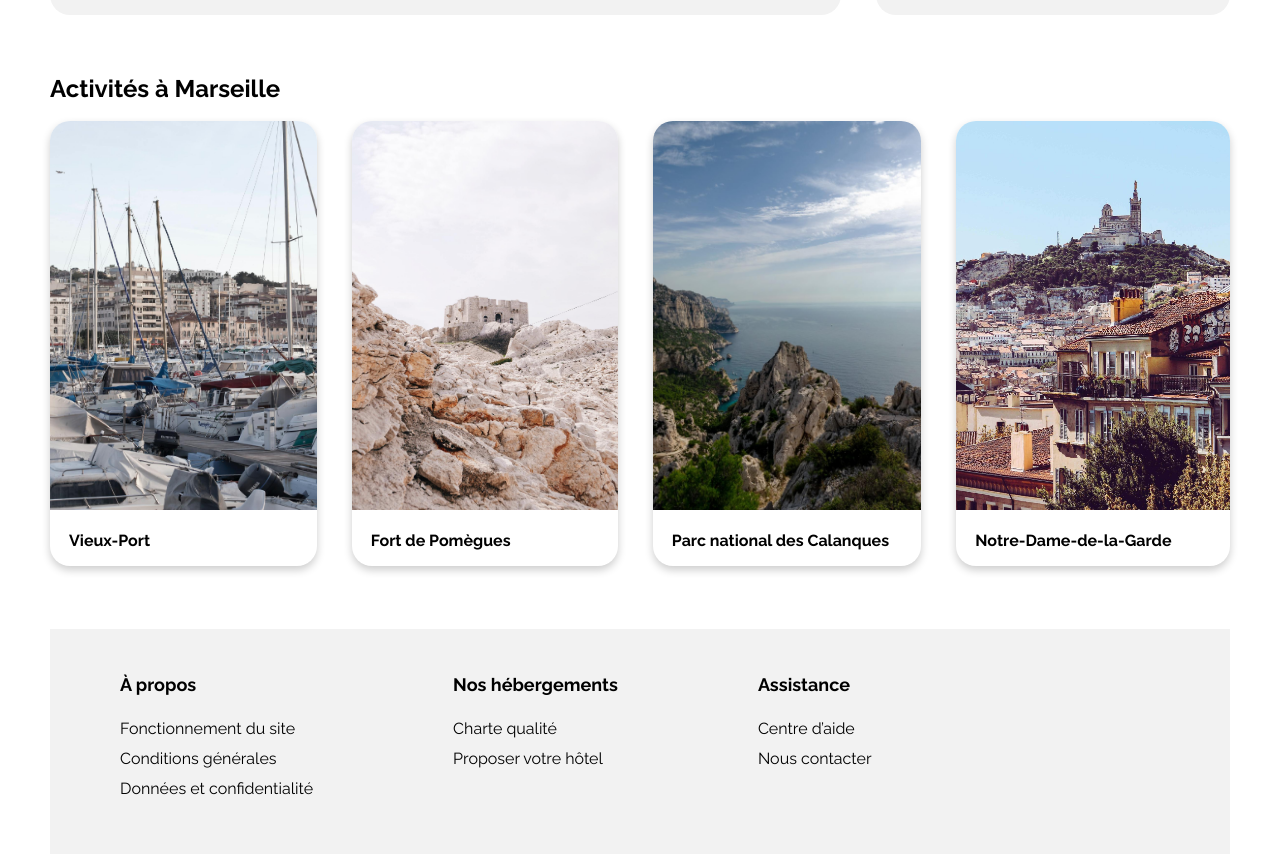
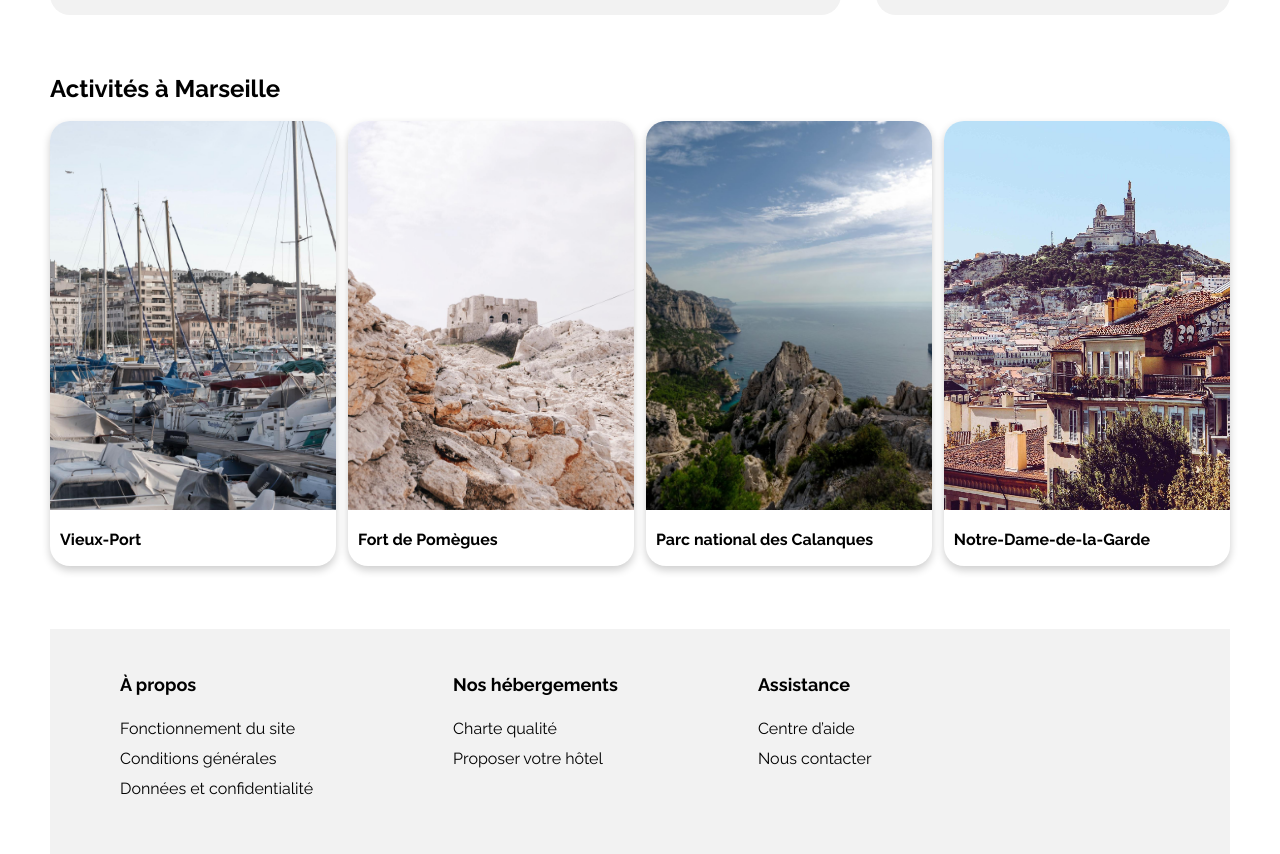
Before and after one commit to Nader-4web/Booki, a plain HTML site: page index.html in a window 1280 px wide. Shown: the part 1040-1894 px from the top of the page. Drawn offline with Linux system fonts and the light colour scheme.

Commit message:
modifs UX mineures

```diff
--- a/css/style.css
+++ b/css/style.css
@@ -854,12 +854,21 @@ bottom: 12px;
     margin-bottom: 18.5px;
 }
 
-#contenant-img{
+/* #contenant-img{
   display: flex;
   gap: 35px;
   width: 100%;
+} */
+
+#contenant-img{
+  display: flex;
+  gap: 1%;
+  width: 100%;
 }
 
+.link-resize2{
+  width: 25%;
+}
 
 .activites{
     height: 445px;
@@ -882,15 +891,12 @@ bottom: 12px;
 
 .p-activites{
     height: 15px;
-    width: 247px;
     font-family: Raleway;
     font-size: 16px;
     font-weight: 700;
-    line-height: 19px;
     letter-spacing: 0em;
     text-align: left;
-    margin-left: 19px;
-    padding-bottom: 20px;
+    padding-inline: 10px;
 }
 
 .p-activites-long{
@@ -1224,7 +1230,10 @@ h1{
   margin-left: 0;
   justify-content: center;
 
+}
 
+.link-resize2{
+  width: inherit;
 }
 
 
@@ -1325,6 +1334,7 @@ width: 100%;
 #contenant-img{
   display: flex;
   flex-direction: column;
+  gap: 20px;
 }
 
 
--- a/index.html
+++ b/index.html
@@ -181,8 +181,8 @@
 
        <a href="#" class="link-resize2"><div class="activites"><img src ="Images/img10.jpg" class="imgactivites" alt="Vieux-Port"><p class="p-activites">Vieux-Port</p></div></a>
        <a href="#" class="link-resize2"><div class="activites"><img src ="Images/img11.jpg" class="imgactivites" id="special-size" alt="Fort de Pomègues"><p class="p-activites">Fort de Pomègues</p></div></a>
-       <a href="#" class="link-resize2"><div class="activites"><img src ="Images/img12.jpg" class="imgactivites" alt="Parc national des Calanques"><p class="p-activites-long">Parc national des Calanques</p></div></a>
-       <a href="#" class="link-resize2"><div class="activites"><img src ="Images/img13.jpg" class="imgactivites" alt="Notre-Dame-de-la-Garde"><p class="p-activites-long">Notre-Dame-de-la-Garde</p></div></a>
+       <a href="#" class="link-resize2"><div class="activites"><img src ="Images/img12.jpg" class="imgactivites" alt="Parc national des Calanques"><p class="p-activites">Parc national des Calanques</p></div></a>
+       <a href="#" class="link-resize2"><div class="activites"><img src ="Images/img13.jpg" class="imgactivites" alt="Notre-Dame-de-la-Garde"><p class="p-activites">Notre-Dame-de-la-Garde</p></div></a>
 
         </div>
     </section>
```
